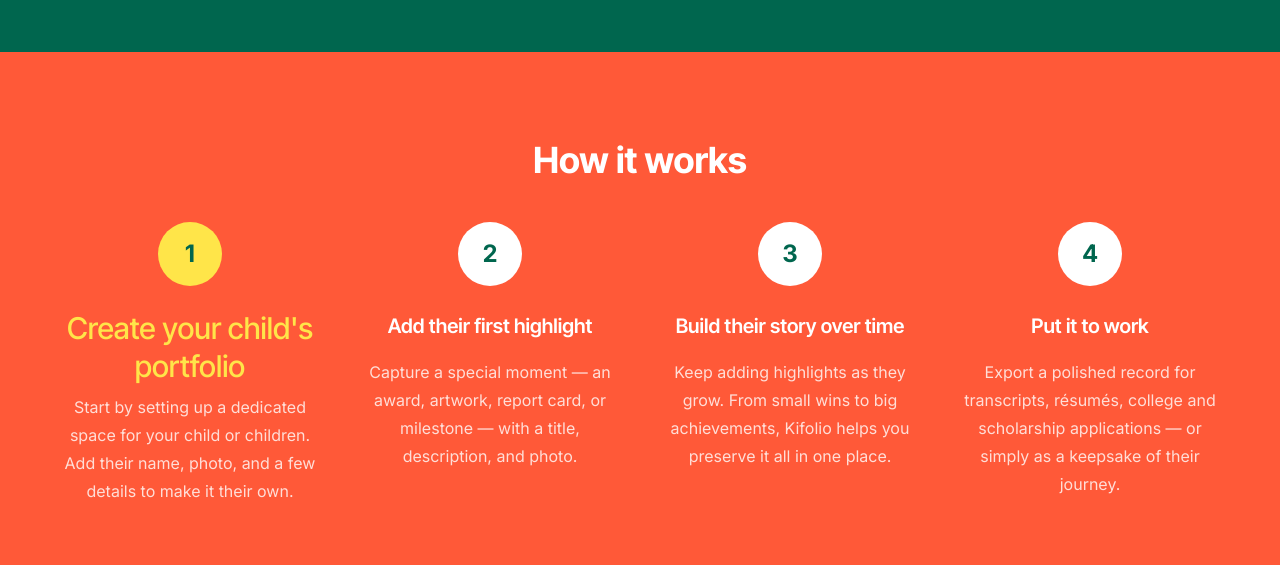
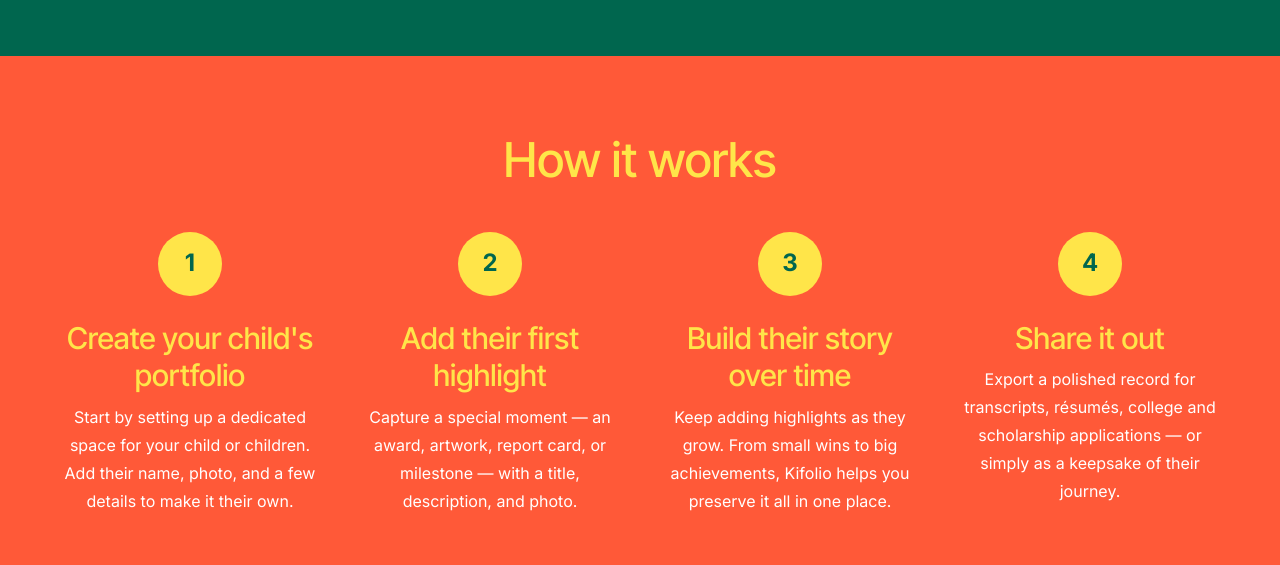
Before and after one commit to pxmethod/Kifol.io, a Next.js app: page / in a window 1280 px wide. Shown: the part 1840-2405 px from the top of the page. Built offline with nearby package versions, Linux system fonts and the light colour scheme; no server answers; a web font is replaced by a local one.

Commit message:
Marketing site updates

```diff
--- a/src/app/page.tsx
+++ b/src/app/page.tsx
@@ -60,7 +60,7 @@
       />
 
       {/* Header */}
-      <header className="bg-discovery-beige-200 text-white px-9 py-4 sticky top-0 z-50">
+      <header className="bg-discovery-beige-200 text-white px-9 py-4 top-0 z-50">
         <div className="flex items-center justify-between max-w-7xl mx-auto">
           <div className="flex items-center">
             <Image
@@ -113,7 +113,7 @@
                     Get started for free
                   </Link>
                 </div>
-                <p className="text-discovery-grey text-sm">Create your child&apos;s free portfolio in minutes.</p>
+                <p className="text-discovery-orange text-md font-medium">Create your child&apos;s free portfolio in minutes.</p>
               </div>
 
               {/* Right Column - Image */}
@@ -220,7 +220,7 @@
           className={`py-20 px-4 bg-discovery-orange ${howItWorksSection.className}`}
         >
           <div className="max-w-6xl mx-auto text-center">
-            <h2 className="text-3xl md:text-4xl font-bold text-white mb-8">
+            <h2 className="text-5xl lg:text-5xl font-medium text-discovery-yellow mb-12">
               How it works
             </h2>
             <div className="grid md:grid-cols-2 lg:grid-cols-4 gap-8 md:gap-12">
@@ -232,46 +232,46 @@
                 <h3 className="text-4xl lg:text-3xl font-medium text-discovery-yellow mb-2 leading-tight">
                   Create your child's portfolio
                 </h3>
-                <p className="text-discovery-white-80 leading-relaxed">
+                <p className="text-discovery-white-100 leading-relaxed">
                   Start by setting up a dedicated space for your child or children. Add their name, photo, and a few details to make it their own.
                 </p>
               </div>
 
               {/* Step 2 */}
               <div className="text-center">
-                <div className="mx-auto mb-6 w-16 h-16 bg-white rounded-full flex items-center justify-center">
+                <div className="mx-auto mb-6 w-16 h-16 bg-discovery-yellow rounded-full flex items-center justify-center">
                   <span className="text-2xl font-bold text-discovery-primary">2</span>
                 </div>
-                <h3 className="text-xl font-semibold text-white mb-4">
+                <h3 className="text-4xl lg:text-3xl font-medium text-discovery-yellow mb-2 leading-tight">
                   Add their first highlight
                 </h3>
-                <p className="text-discovery-white-80 leading-relaxed">
+                <p className="text-discovery-white-100 leading-relaxed">
                   Capture a special moment — an award, artwork, report card, or milestone — with a title, description, and photo.
                 </p>
               </div>
 
               {/* Step 3 */}
               <div className="text-center">
-                <div className="mx-auto mb-6 w-16 h-16 bg-white rounded-full flex items-center justify-center">
+                <div className="mx-auto mb-6 w-16 h-16 bg-discovery-yellow rounded-full flex items-center justify-center">
                   <span className="text-2xl font-bold text-discovery-primary">3</span>
                 </div>
-                <h3 className="text-xl font-semibold text-white mb-4">
+                <h3 className="text-4xl lg:text-3xl font-medium text-discovery-yellow mb-2 leading-tight">
                   Build their story over time
                 </h3>
-                <p className="text-discovery-white-80 leading-relaxed">
+                <p className="text-discovery-white-100 leading-relaxed">
                   Keep adding highlights as they grow. From small wins to big achievements, Kifolio helps you preserve it all in one place.
                 </p>
               </div>
 
               {/* Step 4 */}
               <div className="text-center">
-                <div className="mx-auto mb-6 w-16 h-16 bg-white rounded-full flex items-center justify-center">
+                <div className="mx-auto mb-6 w-16 h-16 bg-discovery-yellow rounded-full flex items-center justify-center">
                   <span className="text-2xl font-bold text-discovery-primary">4</span>
                 </div>
-                <h3 className="text-xl font-semibold text-white mb-4">
-                  Put it to work
+                <h3 className="text-4xl lg:text-3xl font-medium text-discovery-yellow mb-2 leading-tight">
+                   Share it out
                 </h3>
-                <p className="text-discovery-white-80 leading-relaxed">
+                <p className="text-discovery-white-100 leading-relaxed">
                   Export a polished record for transcripts, résumés, college and scholarship applications — or simply as a keepsake of their journey.
                 </p>
               </div>
@@ -382,40 +382,40 @@
         {/* Testimonials Section */}
         <section
           ref={testimonialsSection.ref}
-          className={`py-20 px-4 bg-kifolio-bg ${testimonialsSection.className}`}
+          className={`py-20 px-4 bg-discovery-beige-200 ${testimonialsSection.className}`}
           aria-labelledby="testimonials-heading"
         >
           <div className="max-w-6xl mx-auto">
-            <h2 id="testimonials-heading" className="text-3xl md:text-4xl font-bold .text-kifolio-text mb-12 text-center">
+            <h2 id="testimonials-heading" className="text-5xl lg:text-5xl sm:text-center lg:text-center font-medium text-discovery-black mb-12">
               What parents are saying
             </h2>
             <div className="grid md:grid-cols-2 gap-8">
               <div className="bg-white rounded-lg p-6 shadow-sm">
                 <div className="flex items-center mb-4">
-                  <div className="w-12 h-12 bg-kifolio-primary rounded-full flex items-center justify-center mr-4">
-                    <span className="text-white font-semibold">S</span>
+                  <div className="w-12 h-12 bg-discovery-orange rounded-full flex items-center justify-center mr-4">
+                    <span className="text-2xl lg:text-2xl font-medium text-discovery-white-100">K</span>
                   </div>
                   <div>
-                    <h4 className="font-semibold .text-kifolio-text">Kelli W.</h4>
-                    <p className="text-sm text-gray-600">Parent of a 4-year-old</p>
+                    <h4 className="text-3xl lg:text-2xl font-medium text-discovery-orange">Kelli W.</h4>
+                    <p className="text-discovery-gray-400 leading-relaxed">Parent of a 4-year-old</p>
                   </div>
                 </div>
-                <p className="text-gray-700 italic">
+                <p className="text-2xl lg:text-2xl font-medium text-discovery-black mb-2 leading-tight">
                   &ldquo;Kifolio has made it so easy to document Emma&apos;s artistic journey. Her grandparents love being able to see her progress, and it&apos;s become a beautiful digital keepsake.&rdquo;
                 </p>
               </div>
 
               <div className="bg-white rounded-lg p-6 shadow-sm">
                 <div className="flex items-center mb-4">
-                  <div className="w-12 h-12 bg-discovery-primary rounded-full flex items-center justify-center mr-4">
-                    <span className="text-white font-semibold">M</span>
+                  <div className="w-12 h-12 bg-discovery-orange rounded-full flex items-center justify-center mr-4">
+                    <span className="text-2xl lg:text-2xl font-medium text-discovery-white-100">S</span>
                   </div>
                   <div>
-                    <h4 className="font-semibold text-discovery-black">Sarah M.</h4>
-                    <p className="text-sm text-discovery-grey">Parent of a 10-year-old</p>
+                    <h4 className="text-3xl lg:text-2xl font-medium text-discovery-orange">Sarah M.</h4>
+                    <p className="text-discovery-gray-400 leading-relaxed">Parent of a 10-year-old</p>
                   </div>
                 </div>
-                <p className="text-discovery-grey italic">
+                <p className="text-2xl lg:text-2xl font-medium text-discovery-black mb-2 leading-tight">
                   &ldquo;I used to keep boxes of my son's artwork and certificates, but it always felt messy and incomplete.
                   With Kifolio, we finally have one beautiful place to look back at everything he's accomplished. He loves scrolling through his own progress—it makes him so proud.&rdquo;
                 </p>
@@ -423,15 +423,15 @@
 
               <div className="bg-white rounded-lg p-6 shadow-sm">
                 <div className="flex items-center mb-4">
-                  <div className="w-12 h-12 bg-kifolio-primary rounded-full flex items-center justify-center mr-4">
-                    <span className="text-white font-semibold">M</span>
+                  <div className="w-12 h-12 bg-discovery-orange rounded-full flex items-center justify-center mr-4">
+                    <span className="text-2xl lg:text-2xl font-medium text-discovery-white-100">R</span>
                   </div>
                   <div>
-                    <h4 className="font-semibold .text-kifolio-text">Robert K.</h4>
-                    <p className="text-sm text-gray-600">Parent of a 16-year-old</p>
+                    <h4 className="text-3xl lg:text-2xl font-medium text-discovery-orange">Robert K.</h4>
+                    <p className="text-discovery-gray-400 leading-relaxed">Parent of a 16-year-old</p>
                   </div>
                 </div>
-                <p className="text-gray-700 italic">
+                <p className="text-2xl lg:text-2xl font-medium text-discovery-black mb-2 leading-tight">
                   &ldquo;I started using Kifolio just to keep track of grades and awards, but it’s become so much more. Seeing my daughter’s journey laid out—her creativity,
                   her growth—it's something I'll cherish forever, and I know it will help her when she applies to college.&rdquo;
                 </p>
@@ -439,15 +439,15 @@
 
               <div className="bg-white rounded-lg p-6 shadow-sm">
                 <div className="flex items-center mb-4">
-                  <div className="w-12 h-12 bg-kifolio-primary rounded-full flex items-center justify-center mr-4">
-                    <span className="text-white font-semibold">D</span>
+                  <div className="w-12 h-12 bg-discovery-orange rounded-full flex items-center justify-center mr-4">
+                    <span className="text-2xl lg:text-2xl font-medium text-discovery-white-100">D</span>
                   </div>
                   <div>
-                    <h4 className="font-semibold .text-kifolio-text">Daniel R.</h4>
-                    <p className="text-sm text-gray-600">Parent of a 15-year-old</p>
+                    <h4 className="text-3xl lg:text-2xl font-medium text-discovery-orange">Daniel R.</h4>
+                    <p className="text-discovery-gray-400 leading-relaxed">Parent of a 15-year-old</p>
                   </div>
                 </div>
-                <p className="text-gray-700 italic">
+                <p className="text-2xl lg:text-2xl font-medium text-discovery-black mb-2 leading-tight">
                   &ldquo;When my daughter started applying for summer programs, that was when we realized how valuable her Kifolio was.
                   We could easily share her projects, awards, and activities in a polished way. It showed more than grades—it told her story.&rdquo;
                 </p>
```
Also changed, not shown: public/marketing/quote.png (added).
